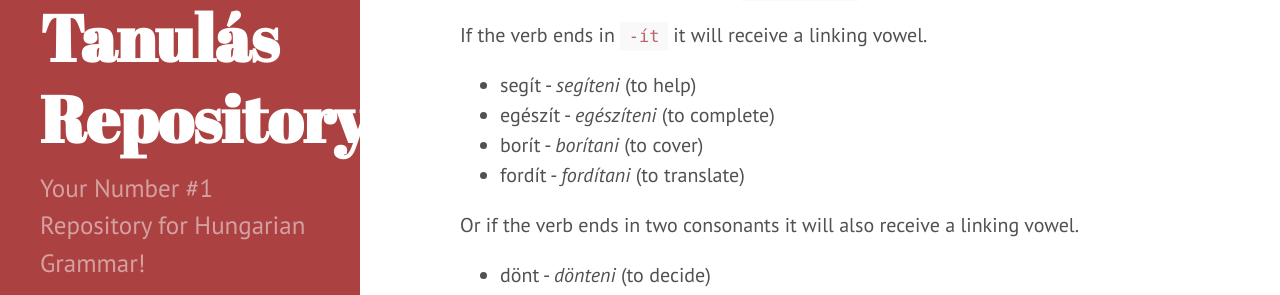
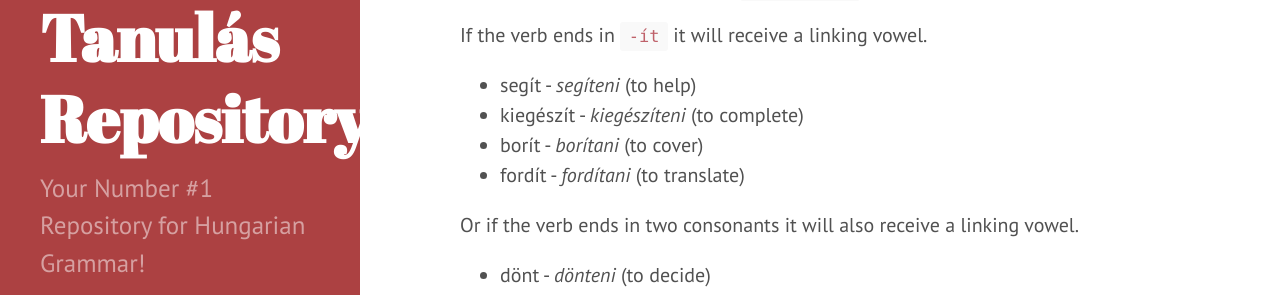
Before and after one commit to Magyartanulas/magyartanulas.github.io, a Jekyll site: the page built from Section6.md, in a window 1280 px wide and 900 px high, scrolled down 798 px. Shown: the part 158-453 px from the top of the window. Built offline with Jekyll 4.4.1, drawn with Linux system fonts in a browser that asks for light colours; Markdown is read by kramdown in place of the engine named in the settings.

Commit message:
Update Section6.md

```diff
--- a/Section6.md
+++ b/Section6.md
@@ -32,7 +32,7 @@ Depending on how the verb ends will determine if it has a linking vowel or not.
 If the verb ends in `-ít` it will receive a linking vowel.
 
 * segít - *segíteni* (to help)
-* egészít - *egészíteni* (to complete)
+* kiegészít - *kiegészíteni* (to complete)
 * borít - *borítani* (to cover)
 * fordít - *fordítani* (to translate)
 
```
